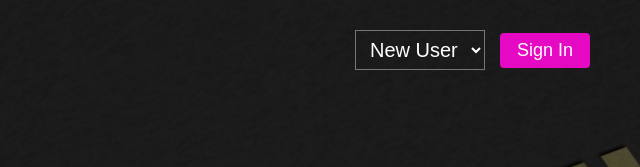
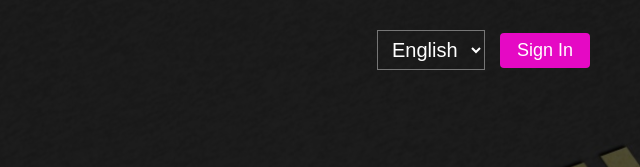
Before and after one commit to aman0990/PebbleTravels, a plain HTML site: page Home.html in a window 1280 px wide. Shown: the top 167 px of the page, 640-1280 px from the left. Drawn offline with Linux system fonts and the light colour scheme.

Commit message:
Update Home.html

```diff
--- a/Home.html
+++ b/Home.html
@@ -17,7 +17,7 @@
             </div>
             <div class="right">
                 <select name="language" class="language">
-                    <option <button><a href="create1.html">New User</a></button></option>
+                    <option value="English">English</option>
                     <option value="Hindi">Hindi</option>
                 </select>
                 <button><a href="#">Sign In</a></button>
```
